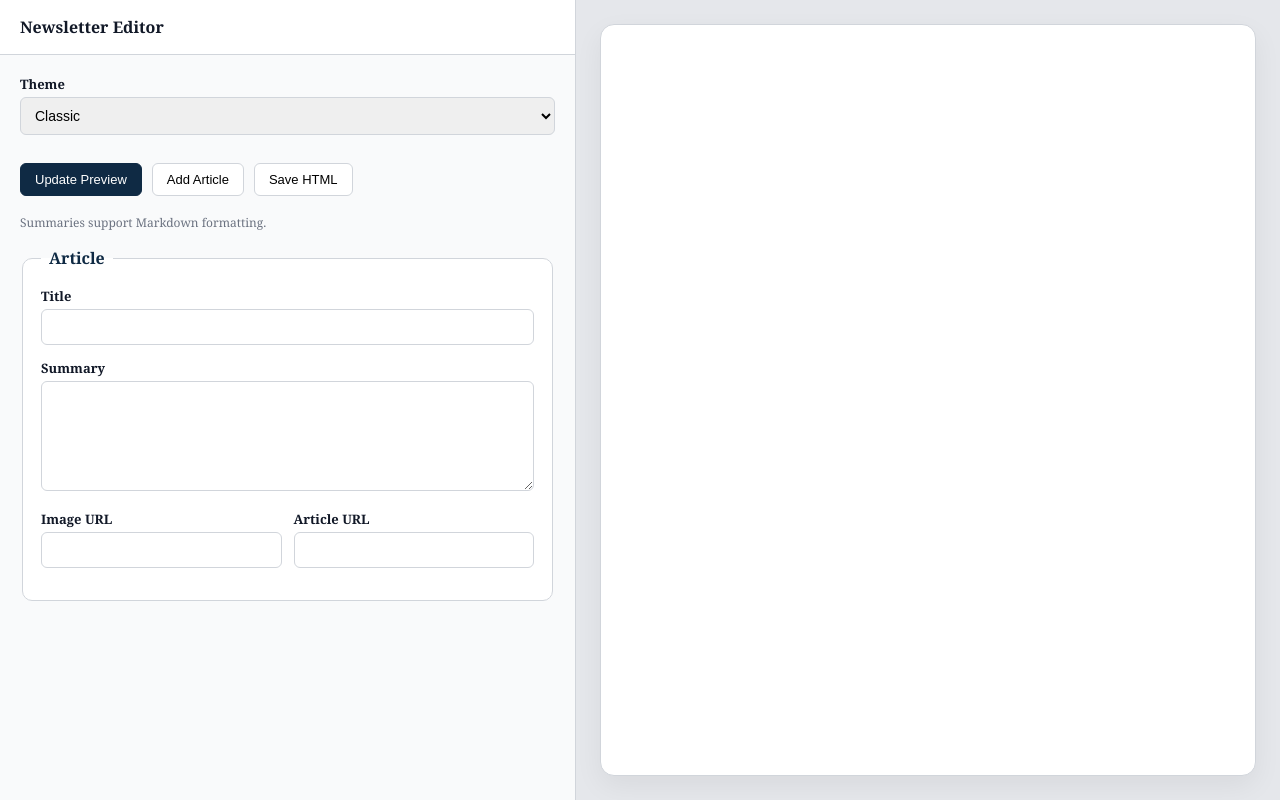
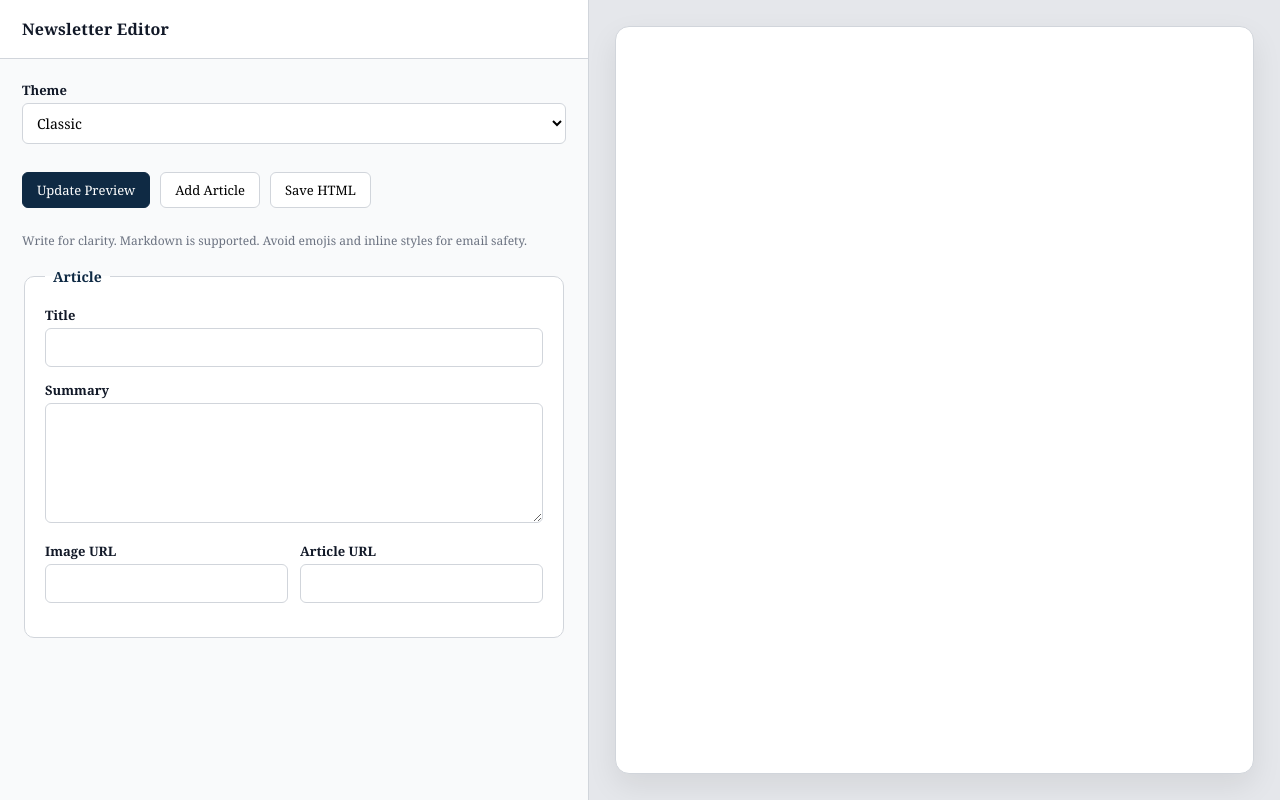
Before and after one commit to PANDATD/vayuveg-newsletter-platform, a Flask app: page /editor in a window 1280 px wide. Run offline with Flask 3, Linux system fonts and the light colour scheme.

Commit message:
Update editor.html

```diff
--- a/templates/editor.html
+++ b/templates/editor.html
@@ -5,18 +5,26 @@
 <title>Newsletter Editor</title>
 
 <style>
+/* =========================================================
+   DESIGN TOKENS — Editorial / Academic
+========================================================= */
 :root {
-    --bg: #f3f4f6;
+    --bg: #f4f6f8;
     --surface: #ffffff;
+    --panel: #f9fafb;
     --border: #d1d5db;
     --text: #111827;
     --muted: #6b7280;
     --accent: #0f2a44;
-    --danger: #b91c1c;
+    --danger: #9f1d1d;
+
     --r-sm: 6px;
     --r-md: 10px;
 }
 
+/* =========================================================
+   BASE RESET (Editor-only, isolated)
+========================================================= */
 * { box-sizing: border-box; }
 
 body {
@@ -26,31 +34,44 @@ body {
     color: var(--text);
 }
 
+/* =========================================================
+   LAYOUT
+========================================================= */
 .wrap {
     display: flex;
     min-height: 100vh;
 }
 
+/* =========================================================
+   LEFT — EDITOR PANEL
+========================================================= */
 .left {
-    width: 45%;
-    background: #f9fafb;
-    border-right: 1px solid var(--border);
+    width: 46%;
     display: flex;
     flex-direction: column;
+    background: var(--panel);
+    border-right: 1px solid var(--border);
 }
 
+/* Header */
 .editor-header {
-    padding: 16px 20px;
+    padding: 18px 22px;
+    font-size: 16px;
     font-weight: 700;
+    letter-spacing: 0.2px;
     border-bottom: 1px solid var(--border);
     background: var(--surface);
 }
 
+/* Form body */
 .editor-body {
-    padding: 20px;
+    padding: 22px;
     overflow-y: auto;
 }
 
+/* =========================================================
+   FORM ELEMENTS
+========================================================= */
 label {
     display: block;
     margin-bottom: 4px;
@@ -58,33 +79,42 @@ label {
     font-weight: 600;
 }
 
-input, textarea, select {
+input,
+textarea,
+select {
     width: 100%;
     padding: 9px 10px;
     margin-bottom: 14px;
     font-size: 14px;
+    font-family: inherit;
     border: 1px solid var(--border);
     border-radius: var(--r-sm);
+    background: #fff;
 }
 
 textarea {
-    min-height: 110px;
+    min-height: 120px;
     resize: vertical;
 }
 
+/* =========================================================
+   ACTION BAR (Sticky, Calm)
+========================================================= */
 .actions {
     position: sticky;
     top: 0;
-    background: #f9fafb;
-    padding: 14px 0 18px;
+    z-index: 10;
     display: flex;
     gap: 10px;
-    z-index: 10;
+    padding: 14px 0 18px;
+    margin-bottom: 6px;
+    background: var(--panel);
 }
 
 button {
     padding: 8px 14px;
     font-size: 13px;
+    font-family: inherit;
     border-radius: var(--r-sm);
     border: 1px solid var(--border);
     background: #fff;
@@ -97,20 +127,29 @@ button.primary {
     border-color: var(--accent);
 }
 
+button:hover {
+    opacity: 0.94;
+}
+
+/* =========================================================
+   ARTICLES (Journal Card)
+========================================================= */
 .article {
     background: var(--surface);
     border: 1px solid var(--border);
     border-radius: var(--r-md);
-    padding: 18px;
+    padding: 20px;
     margin-bottom: 20px;
 }
 
 .article legend {
     padding: 0 8px;
+    font-size: 14px;
     font-weight: 700;
     color: var(--accent);
 }
 
+/* Grid inside article */
 .row {
     display: flex;
     gap: 12px;
@@ -120,24 +159,39 @@ button.primary {
     flex: 1;
 }
 
+/* Remove */
 .removeBtn {
     margin-top: 8px;
     border-color: var(--danger);
     color: var(--danger);
 }
 
-.right {
-    width: 55%;
-    background: #e5e7eb;
-    padding: 24px;
+/* =========================================================
+   HINT
+========================================================= */
+.hint {
+    font-size: 12px;
+    color: var(--muted);
+    margin-bottom: 18px;
 }
 
+/* =========================================================
+   RIGHT — PREVIEW (Email-like)
+========================================================= */
+.right {
+    width: 54%;
+    padding: 26px;
+    background: #e5e7eb;
+}
+
+/* Looks like an email canvas */
 .preview-frame {
     height: 100%;
-    background: #fff;
+    background: #ffffff;
     border-radius: 14px;
     border: 1px solid var(--border);
-    box-shadow: 0 10px 28px rgba(0,0,0,0.06);
+    box-shadow: 0 12px 30px rgba(0,0,0,0.08);
+    overflow: hidden;
 }
 
 iframe {
@@ -146,10 +200,26 @@ iframe {
     border: none;
 }
 
-.hint {
-    font-size: 12px;
-    color: var(--muted);
-    margin-bottom: 16px;
+/* =========================================================
+   RESPONSIVE (Editor use only)
+========================================================= */
+@media (max-width: 1100px) {
+    .left { width: 50%; }
+    .right { width: 50%; }
+}
+
+@media (max-width: 900px) {
+    .wrap {
+        flex-direction: column;
+    }
+    .left,
+    .right {
+        width: 100%;
+    }
+    .right {
+        padding: 16px;
+        min-height: 60vh;
+    }
 }
 </style>
 </head>
@@ -157,10 +227,12 @@ iframe {
 <body>
 <div class="wrap">
 
+    <!-- LEFT: EDITOR -->
     <div class="left">
         <div class="editor-header">Newsletter Editor</div>
 
         <form method="POST" action="/preview" target="previewFrame" class="editor-body">
+
             <label>Theme</label>
             <select name="theme">
                 <option value="classic" selected>Classic</option>
@@ -175,7 +247,9 @@ iframe {
                 <button type="submit" formaction="/export">Save HTML</button>
             </div>
 
-        <div class="hint">Summaries support Markdown formatting.</div>
+            <div class="hint">
+                Write for clarity. Markdown is supported. Avoid emojis and inline styles for email safety.
+            </div>
 
             <div id="articles">
                 <fieldset class="article">
@@ -206,6 +280,7 @@ iframe {
         </form>
     </div>
 
+    <!-- RIGHT: PREVIEW -->
     <div class="right">
         <div class="preview-frame">
             <iframe name="previewFrame"></iframe>
@@ -221,7 +296,7 @@ iframe {
 
     function syncRemoveButtons() {
         const blocks = articles.querySelectorAll(".article");
-        blocks.forEach((block, i) => {
+        blocks.forEach(block => {
             const btn = block.querySelector(".removeBtn");
             btn.hidden = blocks.length === 1;
             btn.onclick = () => {
```
Lines whose indentation alone changed are shown as unchanged.
